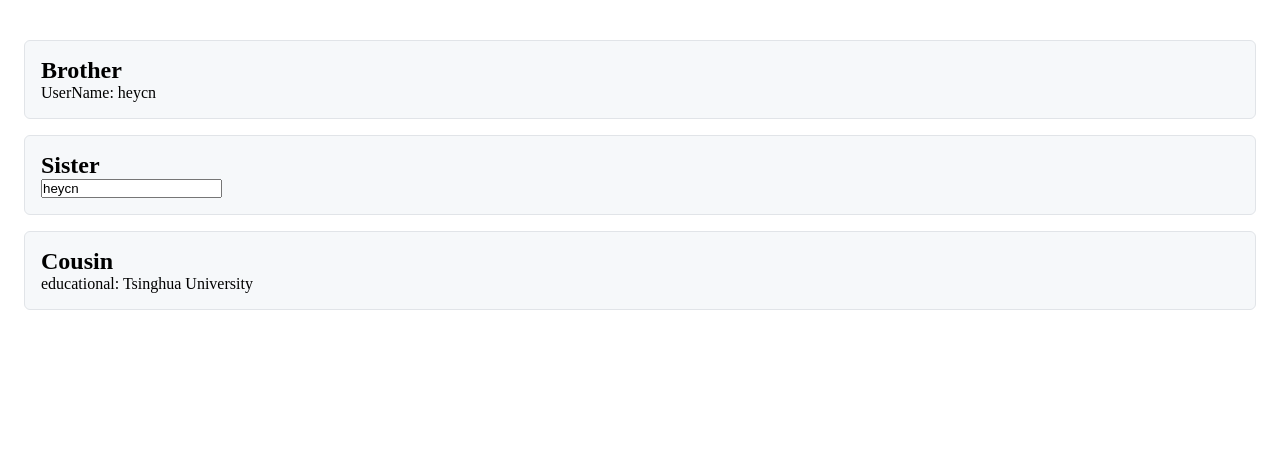
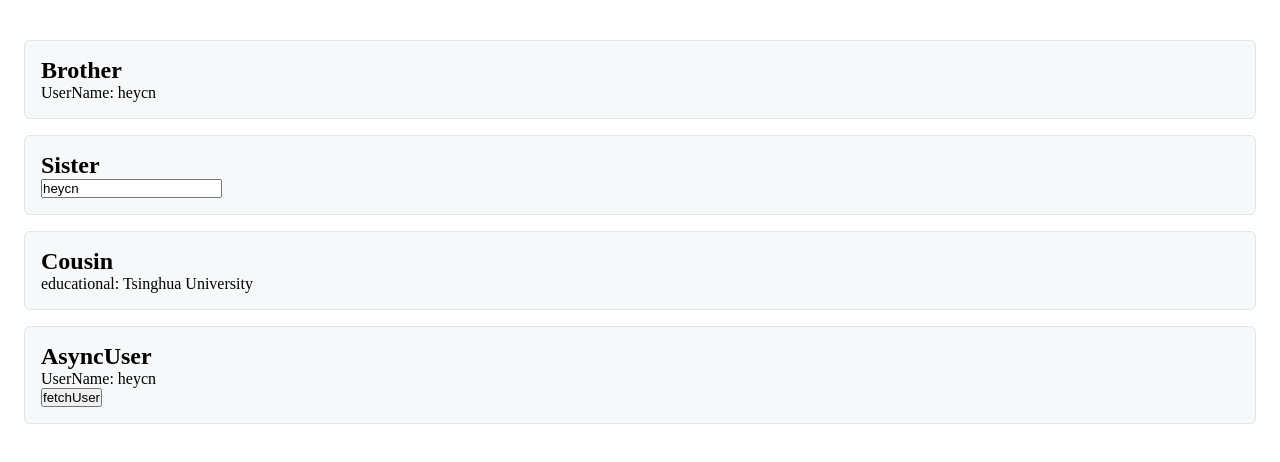
Before and after one commit to heycn/mini-redux, a React (Vite) app: page / in a window 1280 px wide. Shown: the top 462 px of the page. Built offline with nearby package versions, Linux system fonts and the light colour scheme.

Commit message:
让 action 支持异步

```diff
--- a/src/App.jsx
+++ b/src/App.jsx
@@ -27,6 +27,7 @@ export const App = () => {
       <Brother />
       <Sister />
       <Cousin />
+      <AsyncUser />
     </Provider>
   )
 }
@@ -65,6 +66,16 @@ const Cousin = connect(state => {
   )
 })
 
+const AsyncUser = () => {
+  console.log('AsyncUser render!')
+  return (
+    <section>
+      <h1>AsyncUser</h1>
+      <FetchUser />
+    </section>
+  )
+}
+
 const User = connectToUser(({ user }) => {
   console.log('User render!')
   return <div>UserName: {user.name}</div>
@@ -81,3 +92,30 @@ const UserModifier = connectToUser(({ updateUser, user }) => {
     </div>
   )
 })
+
+const ajax = url => {
+  if (url === '/user')
+    return new Promise(resolve => {
+      setTimeout(() => {
+        resolve({ name: '异步的小王', age: 999 })
+      }, 500)
+    })
+}
+const fetchUser = dispatch => {
+  ajax('/user').then(response => {
+    dispatch({ type: 'updateUser', payload: response })
+  })
+}
+
+const FetchUser = connect(null, null)(({state, dispatch}) => {
+  console.log('AsyncUser render!')
+  const onClick = () => {
+    dispatch(fetchUser)
+  }
+  return (
+    <div>
+      <div>UserName: {state.user.name}</div>
+      <button onClick={onClick}>fetchUser</button>
+    </div>
+  )
+})
--- a/src/redux.jsx
+++ b/src/redux.jsx
@@ -24,7 +24,15 @@ const store = {
   }
 }
 
-const { dispatch }= store
+let { dispatch } = store
+
+const preDispatch = dispatch
+
+dispatch = action => {
+  action instanceof Function
+    ? action(dispatch)
+    : preDispatch(action)
+}
 
 export const createStore = (_reducer, initState) => {
   state = initState
```
